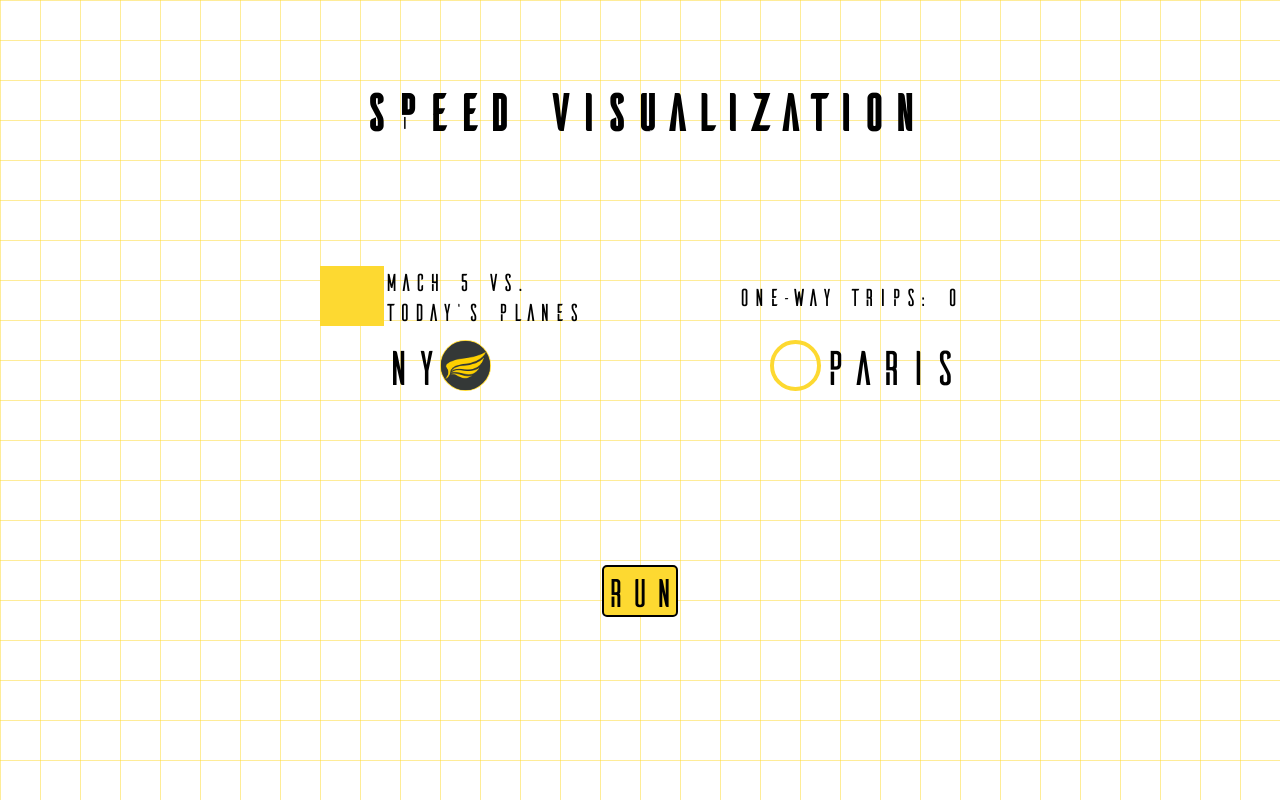
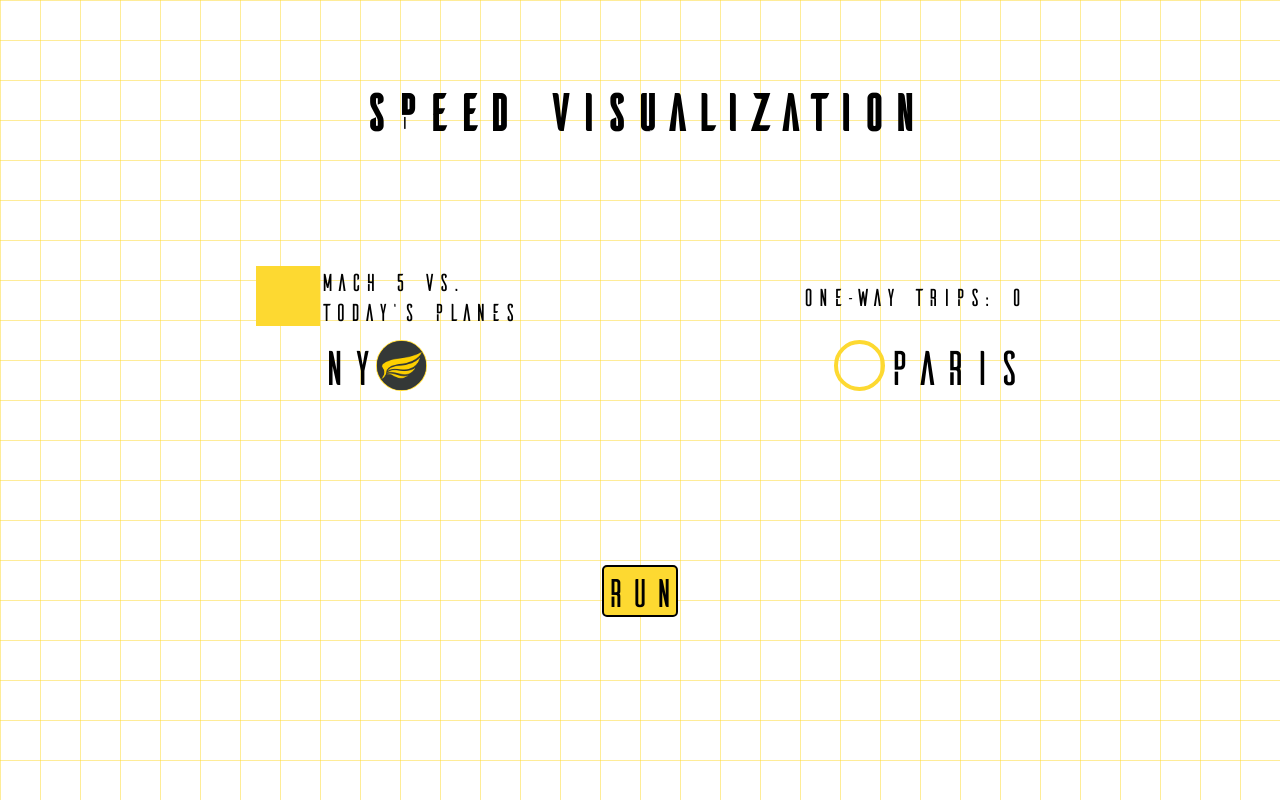
Before and after one commit to chemotaxis/speed-viz, a React (Create React App) app: page / in a window 1280 px wide. Built offline with nearby package versions, Linux system fonts and the light colour scheme.

Commit message:
Widen animation slightly
Since font sizes are a little larger than before, I added some width.

```diff
--- a/src/App.css
+++ b/src/App.css
@@ -71,7 +71,7 @@ h1 {
   display: flex;
   flex-direction: column;
 
-  min-width: 50%;
+  min-width: 60%;
 }
 
 @media (max-width: 1024px) {
```
